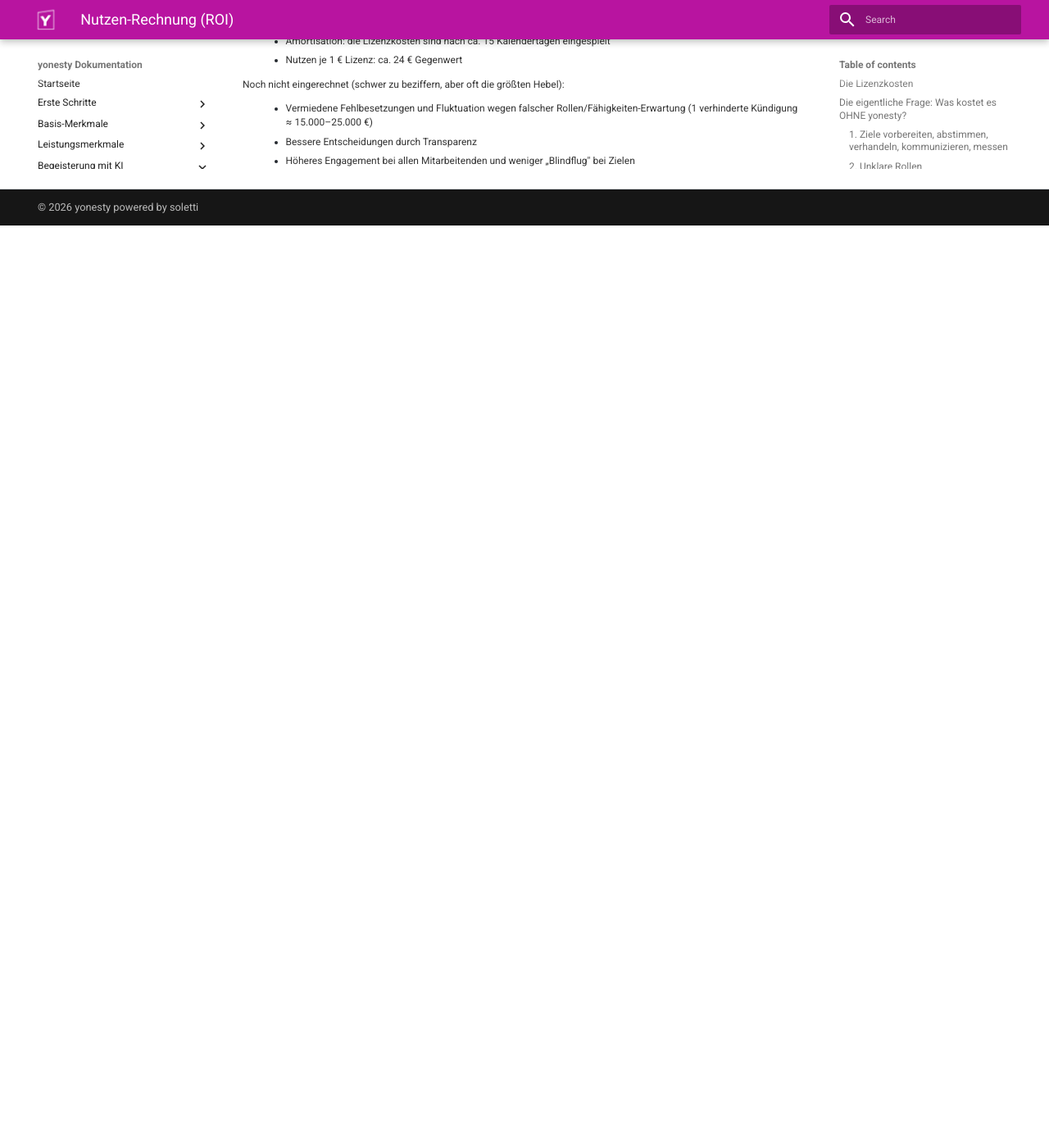
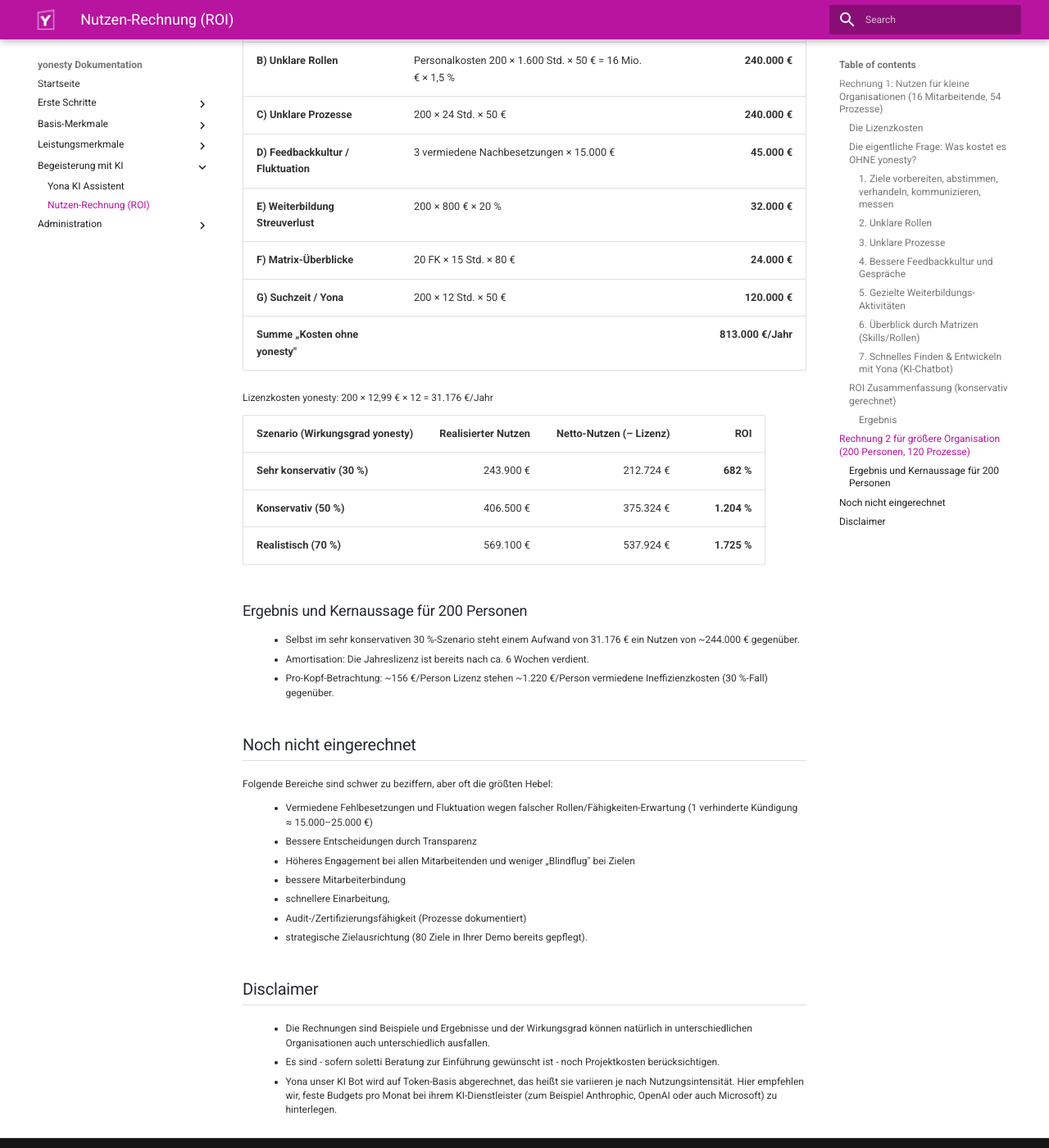
Before and after one commit to ricohaenelsoletti/yonesty, an MkDocs documentation site: the page built from docs/Nutzen.md, in a window 1280 px wide and 1400 px high, scrolled down 2296 px. Shown: the whole window at 82% size. Built offline with MkDocs 1.6.1 and Material for MkDocs 9.7.7, drawn with Linux system fonts in a browser that asks for light colours; before the commit the page ends 2571 px from its top, so only the background shows below that; some of the changed text lies outside the part shown.

Commit message:
Refine Nutzen.md for improved clarity and structure
Updated the Nutzen.md document to enhance clarity and structure, including adjustments to headings, bullet points, and calculations related to ROI for small and large organizations.

```diff
--- a/docs/Nutzen.md
+++ b/docs/Nutzen.md
@@ -1,38 +1,38 @@
 # Nutzen (ROI bzw. Kosten des Nichttuns)
+
+## Rechnung 1: Nutzen für kleine Organisationen (16 Mitarbeitende, 54 Prozesse)
 
 Wir nutzen das Demounternehmen Hammer und Nagel GmbH für die Berechnung.
 
-* Aktive Mitarbeitende	16	https://demo.yonesty.cloud/#/people
-* Teams	15	https://demo.yonesty.cloud/#/teams
-* Ziele (Goals)	80	https://demo.yonesty.cloud/#/goals
-* Rollen	43	https://demo.yonesty.cloud/#/roles
-* Prozesse	54	https://demo.yonesty.cloud/#/admin-area/master-data/processes
-* Aktivitäten (Weiterbildung)	12	https://demo.yonesty.cloud/#/activities
-* Feedback-Templates	8	https://demo.yonesty.cloud/#/admin-area/master-data/feedback-templates
+* Aktive Mitarbeitende	16
+* Teams	15
+* Ziele 80
+* Rollen	43
+* Prozesse	54
 
-## Die Lizenzkosten
+### Die Lizenzkosten
 
 * 12,99 €/Person/Monat × 16 Personen = 207,84 €/Monat ≈ 2.494 €/Jahr
 
-## Die eigentliche Frage: Was kostet es OHNE yonesty?
+### Die eigentliche Frage: Was kostet es OHNE yonesty?
 
 Hier setzen wir für jeden der folgenden Themenbereiche und Prozesse marktübliche Annahmen an (durchschnittlicher Vollkostensatz Mitarbeiter ≈ 60 €/h, Führungskraft ≈ 90 €/h).
 
-### 1. Ziele vorbereiten, abstimmen, verhandeln, kommunizieren, messen
+#### 1. Ziele vorbereiten, abstimmen, verhandeln, kommunizieren, messen
 Die Hammer und Nagel GmbH führt aktuell 80 Ziele in yonesty. Ohne Tool bedeutet jedes Ziel: Vorbereitung, Abstimmung mit Führungskraft, Kommunikation, unterjähriges Nachhalten/Messen.
 
 * Annahme: ohne Tool ~3,5 h Aufwand pro Ziel/Jahr (verteilt), mit yonesty ~1,5 h → Ersparnis 2 h/Ziel
 * 80 Ziele × 2 h × 75 €/h (Mix MA/FK) = **12.000 €/Jahr**
 * Zusätzlicher „Blindflug-Effekt": ~15 % der Ziele laufen ohne Transparenz ins Leere → schwer bezifferbar, aber real
 
-### 2. Unklare Rollen
+#### 2. Unklare Rollen
 Die Hammer und Nagel GmbH hat 43 Rollen dokumentiert. Unklare Rollen kosten durch Doppelarbeit, Reibung und Rückfragen.
 
 * Studienrichtwert: unklare Rollen kosten 3–5 % der Arbeitszeit durch Reibung
 * Konservativ 3 % × 16 MA × ~1.600 Arbeitsstunden × 60 €/h = **46.080 €/Jahr Reibungspotenzial**
 * yonesty macht Rollen, Erwartungen und Skills transparent → realistisch **1/3 davon vermeidbar ≈ 15.000 €/Jahr***
 
-### 3. Unklare Prozesse
+#### 3. Unklare Prozesse
 
 54 Prozesse sind derzeit bei Hammer und Nagel GmbH erfasst (nicht vollständig).
 
@@ -40,31 +40,31 @@
 * 16 MA × 1 h × 45 Wochen × 60 €/h = **43.200 €/Jahr**
 * Durch yonesty-Prozesstransparenz realistisch **~40 % vermeidbar ≈ 17.000 €/Jahr**
 
-### 4. Bessere Feedbackkultur und Gespräche
+#### 4. Bessere Feedbackkultur und Gespräche
 8 Feedback-Templates standardisieren Gespräche (Probezeit, Onboarding etc.).
 
 * Vorbereitung Feedbackgespräch ohne Struktur ~1 h, mit Template ~0,25 h → 0,75 h Ersparnis
 * Bei 16 MA × 3 strukturierten Gesprächen/Jahr × 0,75 h × 75 €/h = **2.025 €/Jahr**
 * Größerer Hebel: bessere Feedbackkultur senkt Fluktuation. Schon 1 verhinderte Kündigung/Jahr spart Recruiting + Einarbeitung ≈ **15.000–25.000 €**
 
-### 5. Gezielte Weiterbildungs-Aktivitäten
+#### 5. Gezielte Weiterbildungs-Aktivitäten
 12 Aktivitäten – direkt an Ziele, Skills und Feedback gekoppelt.
 
 * Ohne Kopplung: Weiterbildungsbudget streut ungezielt. Annahme Weiterbildungsbudget ~1.000 €/MA = 16.000 €/Jahr
 * Gezielte Steuerung erhöht Wirksamkeit um ~20 % → **~3.200 €/Jahr wirksamer eingesetzt**
 
-### 6. Überblick durch Matrizen (Skills/Rollen)
+#### 6. Überblick durch Matrizen (Skills/Rollen)
 Kompetenzmatrizen ersetzen Excel-Pflege und schaffen Planungssicherheit.
 
 * Manuelle Skill-/Rollenmatrix-Pflege ohne Tool: ~1 Tag/Monat HR = 12 Tage × 8 h × 60 € = ** 5.760 €/Jahr**
 * Nahezu vollständig durch yonesty ersetzt → **~5.000 €/Jahr**
 
-### 7. Schnelles Finden & Entwickeln mit Yona (KI-Chatbot)
+#### 7. Schnelles Finden & Entwickeln mit Yona (KI-Chatbot)
 
 * Informationssuche „Wer kann was? Welche Rolle? Welches Ziel?" – ohne KI ~0,5 h/Woche/MA
 * 16 MA × 0,5 h × 45 Wochen × 60 €/h = **21.600 €/Jahr ** Suchzeit; realistisch **~30 % vermeidbar ≈ 6.500 €/Jahr**
 
-## ROI Zusammenfassung (konservativ gerechnet)
+### ROI Zusammenfassung (konservativ gerechnet)
 
 | Nutzenhebel                  | Vermeidbare Kosten/Jahr |
 |------------------------------|------------------------:|
@@ -79,14 +79,55 @@
 
 **Lizenzkosten:** ≈ 2.494 €/Jahr
 
-### Ergebnis
+#### Ergebnis
 
 * ROI = (60.700 − 2.494) / 2.494 ≈ 2.334 %
 * Amortisation: die Lizenzkosten sind nach ca. 15 Kalendertagen eingespielt
 * Nutzen je 1 € Lizenz: ca. 24 € Gegenwert
 
-Noch nicht eingerechnet (schwer zu beziffern, aber oft die größten Hebel):
+## Rechnung 2 für größere Organisation (200 Personen, 120 Prozesse)
+
+Annahme: 200 Personen, davon ~20 Führungskräfte, 120 Prozesse, ~150 Rollen. Gleiche konservative Sätze.
+
+| Position | Annahme (konservativ) | Kosten OHNE yonesty (€/Jahr) |
+|-----------|----------------------|-----------------------------:|
+| **A) Ziele** | 200 × 8 Std. × 50 € + 20 FK × 20 Std. × 80 € | **112.000 €** |
+| **B) Unklare Rollen** | Personalkosten 200 × 1.600 Std. × 50 € = 16 Mio. € × 1,5 % | **240.000 €** |
+| **C) Unklare Prozesse** | 200 × 24 Std. × 50 € | **240.000 €** |
+| **D) Feedbackkultur / Fluktuation** | 3 vermiedene Nachbesetzungen × 15.000 € | **45.000 €** |
+| **E) Weiterbildung Streuverlust** | 200 × 800 € × 20 % | **32.000 €** |
+| **F) Matrix-Überblicke** | 20 FK × 15 Std. × 80 € | **24.000 €** |
+| **G) Suchzeit / Yona** | 200 × 12 Std. × 50 € | **120.000 €** |
+| **Summe „Kosten ohne yonesty"** |  | **813.000 €/Jahr** |
+
+Lizenzkosten yonesty: 200 × 12,99 € × 12 = 31.176 €/Jahr
+
+| Szenario (Wirkungsgrad yonesty) | Realisierter Nutzen | Netto-Nutzen (– Lizenz) | ROI |
+|---------------------------------|--------------------:|------------------------:|----:|
+| **Sehr konservativ (30 %)** | 243.900 € | 212.724 € | **682 %** |
+| **Konservativ (50 %)** | 406.500 € | 375.324 € | **1.204 %** |
+| **Realistisch (70 %)** | 569.100 € | 537.924 € | **1.725 %** |
+
+### Ergebnis und Kernaussage für 200 Personen
+
+* Selbst im sehr konservativen 30 %-Szenario steht einem Aufwand von 31.176 € ein Nutzen von ~244.000 € gegenüber.
+* Amortisation: Die Jahreslizenz ist bereits nach ca. 6 Wochen verdient.
+* Pro-Kopf-Betrachtung: ~156 €/Person Lizenz stehen ~1.220 €/Person vermiedene Ineffizienzkosten (30 %-Fall) gegenüber.
+
+## Noch nicht eingerechnet
+
+Folgende Bereiche sind schwer zu beziffern, aber oft die größten Hebel:
 
 * Vermiedene Fehlbesetzungen und Fluktuation wegen falscher Rollen/Fähigkeiten-Erwartung (1 verhinderte Kündigung ≈ 15.000–25.000 €)
 * Bessere Entscheidungen durch Transparenz
 * Höheres Engagement bei allen Mitarbeitenden und weniger „Blindflug" bei Zielen
+* bessere Mitarbeiterbindung
+* schnellere Einarbeitung,
+* Audit-/Zertifizierungsfähigkeit (Prozesse dokumentiert)
+* strategische Zielausrichtung (80 Ziele in Ihrer Demo bereits gepflegt).
+
+## Disclaimer
+
+* Die Rechnungen sind Beispiele und Ergebnisse und der Wirkungsgrad können natürlich in unterschiedlichen Organisationen auch unterschiedlich ausfallen.
+* Es sind - sofern soletti Beratung zur Einführung gewünscht ist - noch Projektkosten berücksichtigen.
+* Yona unser KI Bot wird auf Token-Basis abgerechnet, das heißt sie variieren je nach Nutzungsintensität. Hier empfehlen wir, feste Budgets pro Monat bei ihrem KI-Dienstleister (zum Beispiel Anthrophic, OpenAI oder auch Microsoft) zu hinterlegen.
```
